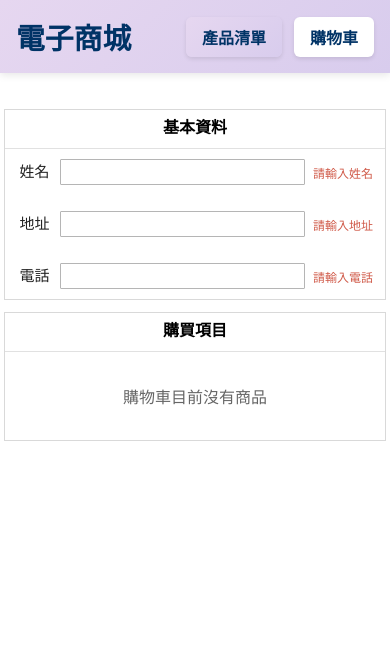
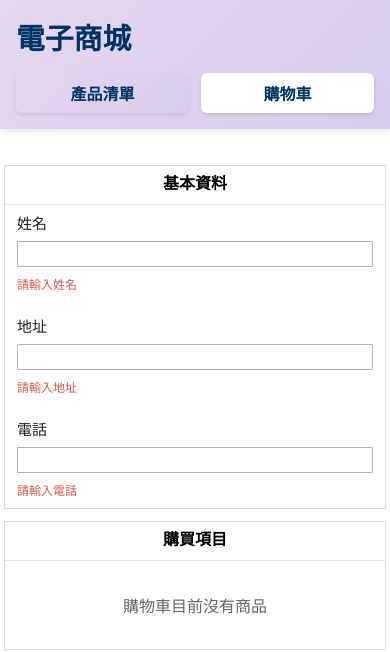
Before and after one commit to ylin73505-rgb/mcu-114-2-14130434-final, an Angular app: page / in a window 390 px wide. Both pictures are taken after a click on the button "購物車". Shown: the top 652 px of the page. Built offline with nearby package versions, Linux system fonts and the light colour scheme.

Commit message:
平板格式跑了修正

```diff
--- a/src/app/hard/hard.component.scss
+++ b/src/app/hard/hard.component.scss
@@ -9,6 +9,8 @@
   display: flex;
   justify-content: space-between;
   align-items: center;
+  gap: 1rem;
+  flex-wrap: wrap;
 }
 
 .header-title {
@@ -22,6 +24,7 @@
   display: flex;
   gap: 0.75rem;
   align-items: center;
+  flex-wrap: wrap;
 }
 
 .list-btn {
@@ -111,3 +114,17 @@
   font-size: 0.75rem;
   font-weight: bold;
 }
+
+@media (max-width: 1024px) {
+  .header-top {
+    align-items: stretch;
+  }
+
+  .button-group {
+    width: 100%;
+  }
+
+  .button-group button {
+    flex: 1 1 0;
+  }
+}
--- a/src/app/shopping/shopping.component.scss
+++ b/src/app/shopping/shopping.component.scss
@@ -1,6 +1,6 @@
 .checkout-grid {
   display: grid;
-  grid-template-columns: 520px minmax(0, 1fr);
+  grid-template-columns: minmax(320px, 520px) minmax(0, 1fr);
   gap: 12px;
   padding: 4px;
   align-items: start;
@@ -79,7 +79,7 @@
 
 .cart-row {
   display: grid;
-  grid-template-columns: 46px 480px 138px 240px 90px;
+  grid-template-columns: 46px minmax(0, 1.8fr) minmax(92px, 0.8fr) minmax(140px, 1fr) auto;
   justify-content: start;
   gap: 0;
   align-items: center;
@@ -114,7 +114,7 @@
 }
 
 .qty-input {
-  width: 100px;
+  width: clamp(72px, 8vw, 100px);
   height: 24px;
   border: 1px solid #b5b5b5;
   border-radius: 1px;
@@ -129,7 +129,8 @@
   display: flex;
   flex-direction: row;
   align-items: center;
-  gap: 24px;
+  gap: 12px 16px;
+  flex-wrap: wrap;
   justify-content: flex-end;
 }
 
@@ -260,3 +261,27 @@
     width: 100%;
   }
 }
+
+@media (max-width: 1200px) {
+  .checkout-grid {
+    grid-template-columns: 1fr;
+  }
+
+  .field {
+    align-items: flex-start;
+    flex-wrap: wrap;
+  }
+
+  .field label {
+    width: 100%;
+    text-align: left;
+  }
+
+  .field input {
+    max-width: none;
+  }
+
+  .hint {
+    width: 100%;
+  }
+}
```
